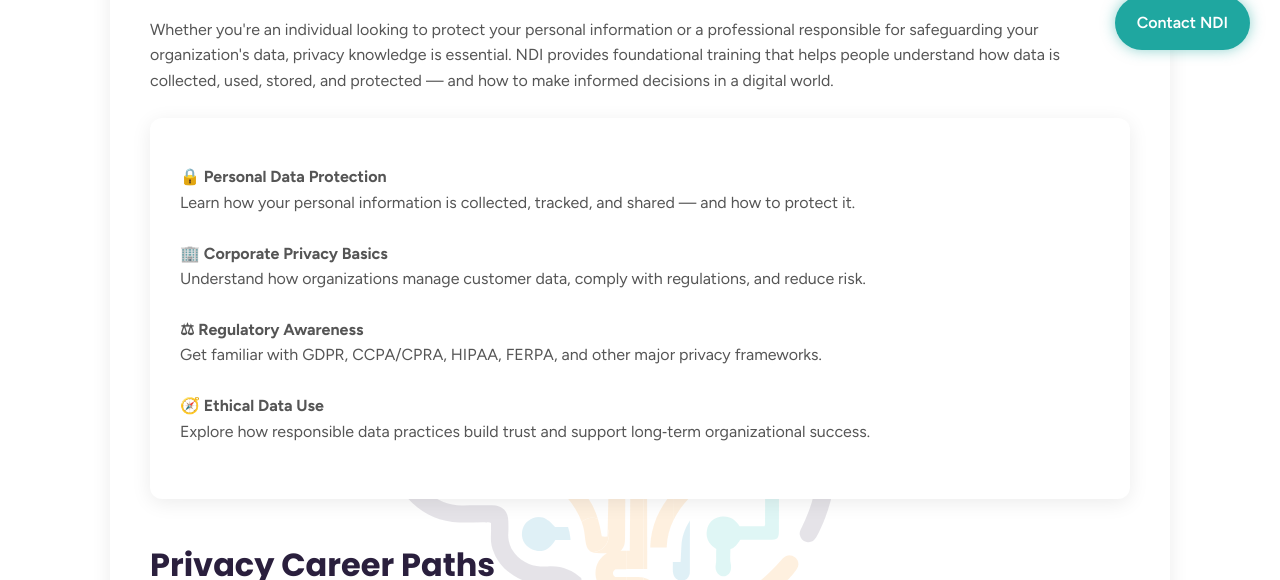
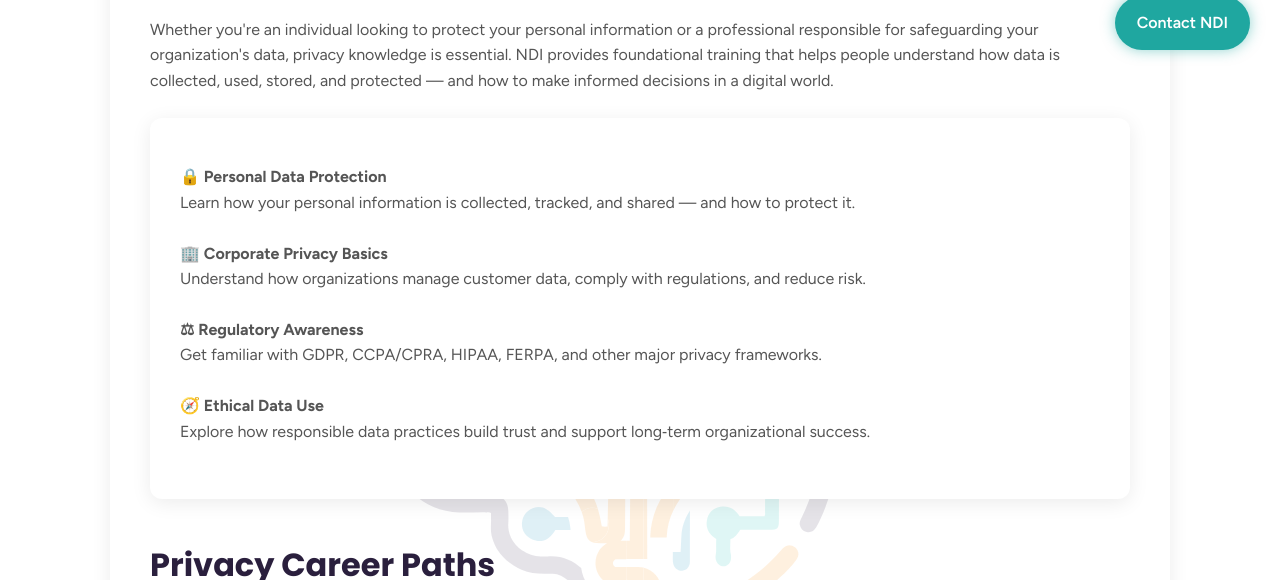
Before and after one commit to collectivmedia/agency-site, a plain HTML site: page NDIcareers.html in a window 1280 px wide. Shown: the part 720-1300 px from the top of the page. Drawn offline with Linux system fonts and the light colour scheme.

Commit message:
Adjust background position in NDIstyle.css

```diff
--- a/NDIstyle.css
+++ b/NDIstyle.css
@@ -131,7 +131,7 @@ body.ndi-page .contact-container::before {
   background-image: url("Assets/ndi-logo-icon.svg");
   background-repeat: no-repeat;
   background-size: 1200px; /* bigger */
-  background-position: right -40px top 50px; /* lower */
+  background-position: right -40px top 40px; /* lower */
   opacity: 0.12; /* THIS NOW WORKS */
   pointer-events: none;
   z-index: 0;
```
